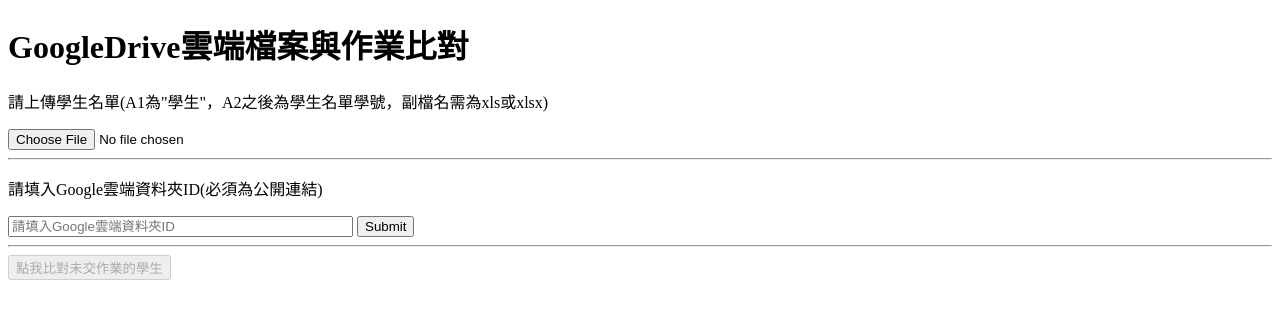
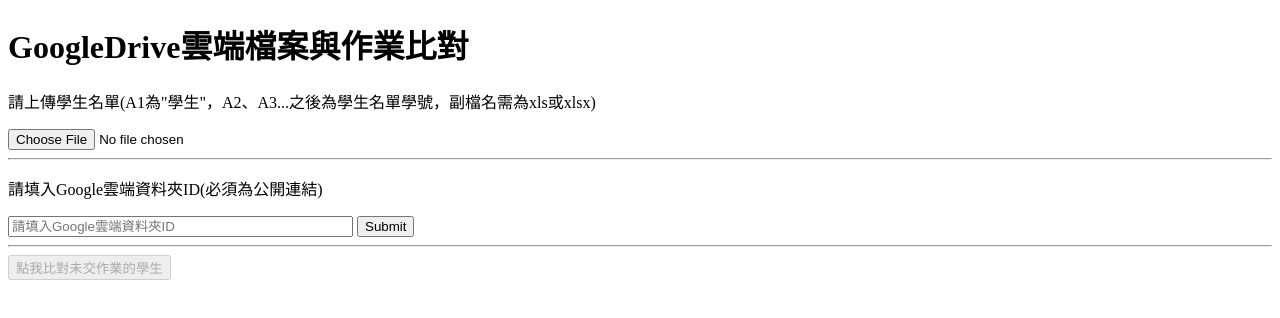
Before and after one commit to aa2468291/gd_list, a plain HTML site: page index.html in a window 1280 px wide. Drawn offline with nearby package versions, Linux system fonts and the light colour scheme.

Commit message:
修正說明

```diff
--- a/index.html
+++ b/index.html
@@ -16,7 +16,7 @@
 <body>
 <h1>GoogleDrive雲端檔案與作業比對</h1>
 
-<p>請上傳學生名單(A1為"學生"，A2之後為學生名單學號，副檔名需為xls或xlsx)</p>
+<p>請上傳學生名單(A1為"學生"，A2、A3...之後為學生名單學號，副檔名需為xls或xlsx)</p>
 
 
 <input type="file" onchange="importf(this)"/>
```
